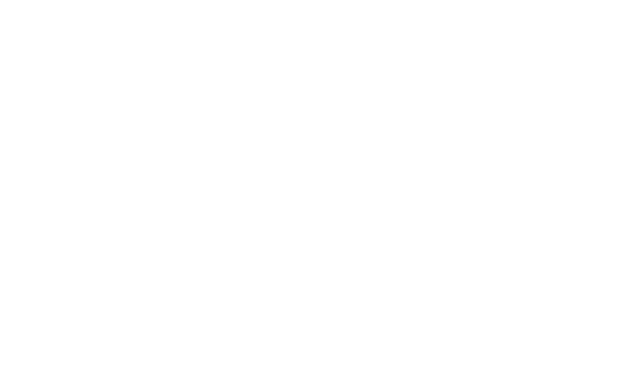
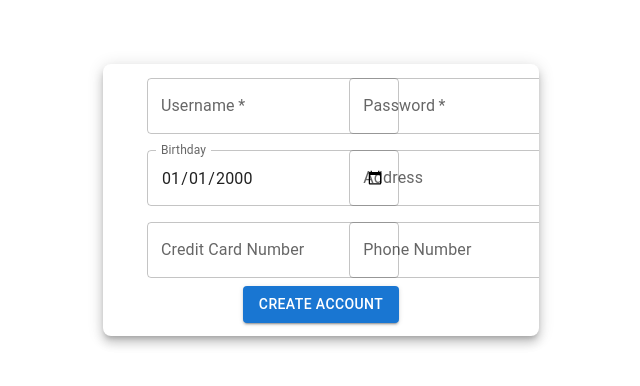
Before and after one commit to param23403/LaunchShopping--ecommerce, a React (Create React App) app in the folder frontend/: page / in a window 1280 px wide. Shown: the top 386 px of the page, without its empty margins (319-959 px from the left). Built offline with nearby package versions, Linux system fonts and the light colour scheme.

Commit message:
styled slightly signup

```diff
--- a/frontend/package.json
+++ b/frontend/package.json
@@ -3,13 +3,17 @@
   "version": "0.1.0",
   "private": true,
   "dependencies": {
+    "@date-io/date-fns": "^2.14.0",
+    "@date-io/dayjs": "^2.14.0",
     "@emotion/react": "^11.9.0",
     "@emotion/styled": "^11.8.1",
     "@mui/material": "^5.8.2",
+    "@mui/x-date-pickers": "^5.0.0-alpha.5",
     "@testing-library/jest-dom": "^5.16.4",
     "@testing-library/react": "^13.3.0",
     "@testing-library/user-event": "^13.5.0",
     "react": "^18.1.0",
+    "react-datepicker": "^4.8.0",
     "react-dom": "^18.1.0",
     "react-scripts": "5.0.1",
     "web-vitals": "^2.1.4"
--- a/frontend/src/components/signup/Signup.js
+++ b/frontend/src/components/signup/Signup.js
@@ -1,12 +1,16 @@
-import { Button, Box, TextField } from "@mui/material";
-import { useEffect, useRef, useState } from "react";
+import { Button, Grid, TextField, Typography, Card } from "@mui/material";
+import { useRef, useState } from "react";
 import Backdrop from "./Backdrop";
 import Modal from "./Modal";
 
 function Signup() {
   const [modalIsOpen, setModalIsOpen] = useState(false);
+  const [startDate, setStartDate] = useState(new Date());
   const textFieldRefUsername = useRef(null);
   const textFieldRefPassword = useRef(null);
+  const textFieldRefAddress = useRef(null);
+  const textFieldRefPhoneNumber = useRef(null);
+  const textFieldRefCreditCard = useRef(null);
 
   const createAccount = () => {
     fetch("http://localhost:9000/shopping/usernames")
@@ -27,6 +31,10 @@
             body: JSON.stringify({
               username: textFieldRefUsername.current.value,
               password: textFieldRefPassword.current.value,
+              birthday: startDate,
+              defaultAddress: textFieldRefAddress.current.value,
+              defaultCreditCard: textFieldRefCreditCard.current.value,
+              phoneNumber: textFieldRefPhoneNumber.current.value,
             }),
           }
         ).then((res) => console.log(res.json()));
@@ -38,28 +46,81 @@
   };
 
   return (
-    <Box autoComplete="off" component="form">
+    <Card
+      sx={{
+        marginTop: "5%",
+        marginLeft: "33%",
+        marginRight: "33%",
+        paddingBottom: "1%",
+        paddingTop: "0.5%",
+        boxShadow: 7,
+        borderRadius: 2,
+
+      }}
+    >
+      <Grid container justifyContent='center' autoComplete="off" component="form">
+        <Grid item xs={6}>
           <TextField
             required
             id="outlined-required"
-        label="username"
-        defaultValue="Username"
+            label="Username"
             inputRef={textFieldRefUsername}
-        sx={{ m: 1, width: "25ch" }}
+            sx={{ m: 1, width: "25ch", marginLeft: "20%" }}
           ></TextField>
+        </Grid>
+        <Grid item xs={6}>
           <TextField
             required
             id="outlined-password-input-required"
-        label="password"
-        defaultValue="Password"
+            label="Password"
             type="password"
             inputRef={textFieldRefPassword}
-        sx={{ m: 1, width: "25ch" }}
+            sx={{ m: 1, width: "25ch", marginLeft: "13%" }}
           ></TextField>
-      <Button onClick={createAccount}>Create Account</Button>
+        </Grid>
+        <Grid item xs={6}>
+          <TextField
+            id="date"
+            label="Birthday"
+            type="date"
+            defaultValue="2000-01-01"
+            sx={{ m: 1, width: "25ch", marginLeft: "20%" }}
+            InputLabelProps={{
+              shrink: true,
+            }}
+          />
+        </Grid>
+        <Grid item xs={6}>
+          <TextField
+            id="outlined-address-input"
+            label="Address"
+            inputRef={textFieldRefAddress}
+            sx={{ m: 1, width: "25ch", marginLeft: "13%" }}
+          ></TextField>
+        </Grid>
+        <Grid item xs={6}>
+          <TextField
+            id="outlined-creditcard-input"
+            label="Credit Card Number"
+            inputRef={textFieldRefCreditCard}
+            sx={{ m: 1, width: "25ch", marginLeft: "20%" }}
+          ></TextField>
+        </Grid>
+        <Grid item xs={6}>
+          <TextField
+            id="outlined-phonenumber-input"
+            label="Phone Number"
+            inputRef={textFieldRefPhoneNumber}
+            sx={{ m: 1, width: "25ch", marginLeft: "13%" }}
+          ></TextField>
+        </Grid>
+        <Button onClick={createAccount} variant="contained">
+          Create Account
+        </Button>
         {modalIsOpen && <Modal onClick={closeHandler} />}
         {modalIsOpen && <Backdrop onClick={closeHandler} />}
-    </Box>
+      </Grid>
+    </Card>
   );
 }
 
--- a/frontend/src/index.js
+++ b/frontend/src/index.js
@@ -6,5 +6,5 @@
 
 const root = ReactDOM.createRoot(document.getElementById('root'));
 root.render(
-    <App />
+    <Signup />
 );
```
Also changed, not shown: 2 other files (tests, documents, lock files or other folders). Lines whose indentation alone changed are shown as unchanged.
